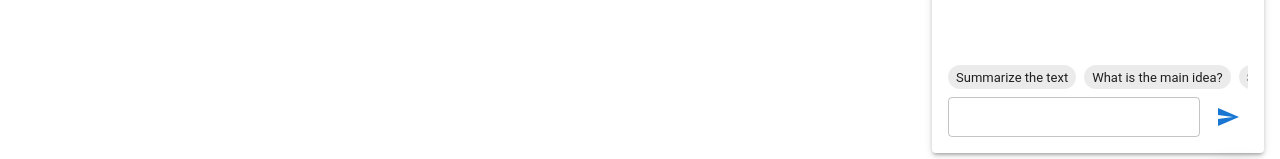
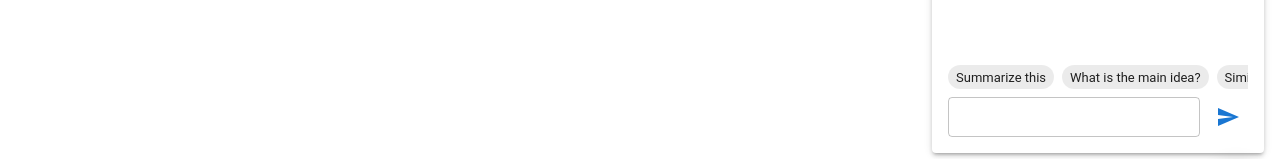
Before and after one commit to natheraf/digital-ocean-hackathon, a React (Create React App) app in the folder rclient/: page / in a window 1280 px wide. Both pictures are taken after a click on the button "chat". Shown: the part 567-726 px from the top of the page. Built offline with nearby package versions, Linux system fonts and the light colour scheme.

Commit message:
fix: chip text

```diff
--- a/rclient/src/features/Chat.js
+++ b/rclient/src/features/Chat.js
@@ -92,7 +92,7 @@ export const Chat = () => {
                 }}
               >
                 {[
-                  "Summarize the text",
+                  "Summarize this",
                   "What is the main idea?",
                   "Similar articles or stories",
                 ].map((preset) => (
```
